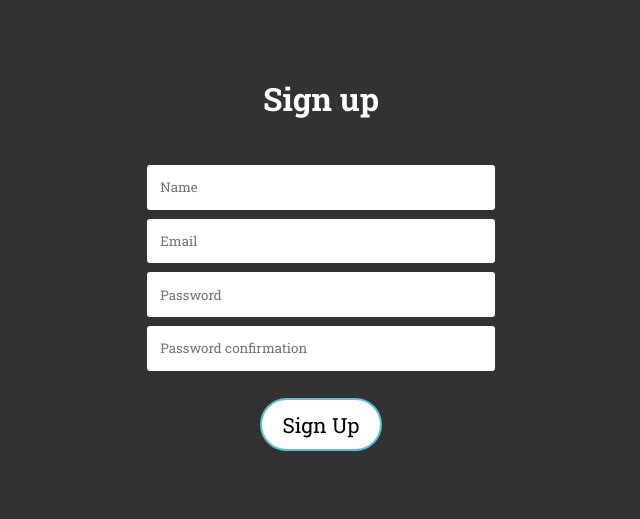
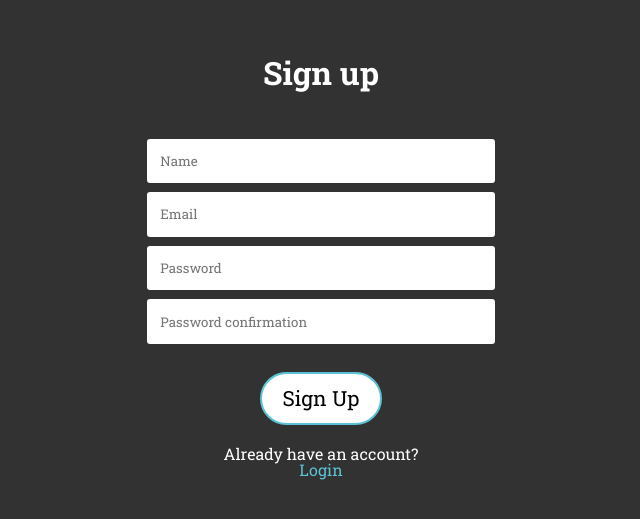
Before and after one commit to Shaqri/NIEl-Client, a React (Create React App) app: page /signup in a window 1280 px wide. Shown: the part 133-652 px from the top of the page, without its empty margins (319-959 px from the left). Built offline with nearby package versions, Linux system fonts and the light colour scheme; no server answers.

Commit message:
Dispatch setUser in login action and add routes below sessions forms

```diff
--- a/src/Components/organisms/LoginForm.js
+++ b/src/Components/organisms/LoginForm.js
@@ -1,14 +1,18 @@
 import TitleHeader from '../atoms/TitleHeader';
 import Form from '../molecules/Form';
 import TextInput from '../atoms/TextInput';
-import {useState} from 'react';
+import {useState, useEffect} from 'react';
 import {connect} from 'react-redux';
 import {authenticateUser} from '../../actions/index';
-
-function LoginForm({login}) {
+import {Link, useNavigate} from 'react-router-dom';
+function LoginForm({login, user}) {
 
   const [email, setEmail] = useState('');
   const [password, setPassword] = useState('');
+  const navigate = useNavigate();
+  useEffect(() => {
+    if(user) navigate('/');
+  }, [user]);
 
   const handleSubmit = () => {
     login({
@@ -26,6 +30,9 @@ function LoginForm({login}) {
         <TextInput value={email} placeholder="Email" handleChange={setEmail}/>
         <TextInput value={password} hideText placeholder="Password" handleChange={setPassword} />
       </Form>
+
+      <p>Don't have an account?</p>
+      <Link className="session-link" to="/signup" >Sign up</Link>
     </>
   );
 };
--- a/src/Components/organisms/SignupForm.js
+++ b/src/Components/organisms/SignupForm.js
@@ -5,6 +5,7 @@ import { useState, useEffect } from 'react';
 import {connect} from 'react-redux';
 import {createUser} from '../../actions/index';
 import { useNavigate } from 'react-router-dom';
+import {Link} from 'react-router-dom';
 
 function SignupForm({signUp, user}) {
   const [name, setName] = useState('');
@@ -43,6 +44,9 @@ function SignupForm({signUp, user}) {
         handleChange={setPasswordConfirmation}
         />
       </Form>
+
+      <p>Already have an account?</p>
+      <Link className="session-link" to="/login">Login</Link>
     </>
   );
 }
--- a/src/actions/index.js
+++ b/src/actions/index.js
@@ -11,7 +11,7 @@ const authenticateUser = (data) => {
   return async (dispatch) => {
     try {
       const request = await axios.post(authURL, data);
-      console.log(request)
+      dispatch(setUser(request.data.data.attributes));
     }catch(error) {
       console.log(error.response.data)
     }
--- a/src/style/index.css
+++ b/src/style/index.css
@@ -167,13 +167,17 @@ a {
   padding: .5em 1em;
   border: 2px solid #5bc2d6;
   border-radius: 30px;
-  margin-top: 1em;
+  margin: 1em 0;
   -webkit-transition: 100ms ease-out;
   transition: 100ms ease-out;
 }
 
 .session-form button:hover {
   border: 2px solid #61358c;
+}
+
+.session-link {
+  color: #5bc2d6;
 }
 
 .header-button {
--- a/src/style/modules/_session-form.scss
+++ b/src/style/modules/_session-form.scss
@@ -20,10 +20,14 @@
     padding: .5em 1em;
     border: 2px solid $blue;
     border-radius: 30px;
-    margin-top: 1em;
+    margin: 1em 0;
     transition: 100ms ease-out;
     &:hover {
       border: 2px solid $purple;
     }
   }
 }
+
+.session-link {
+  color: $blue;
+}
```
Also changed, not shown: 1 other file (tests, documents, lock files or other folders).
